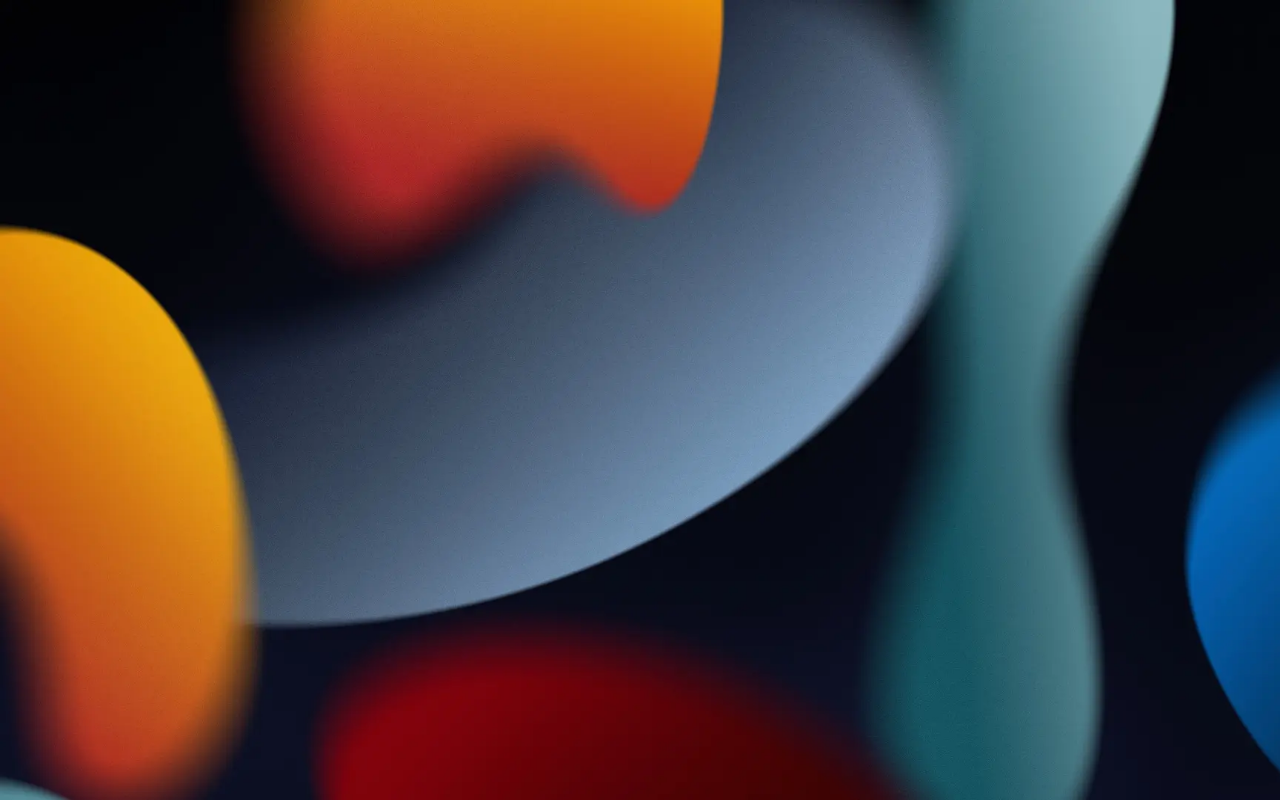
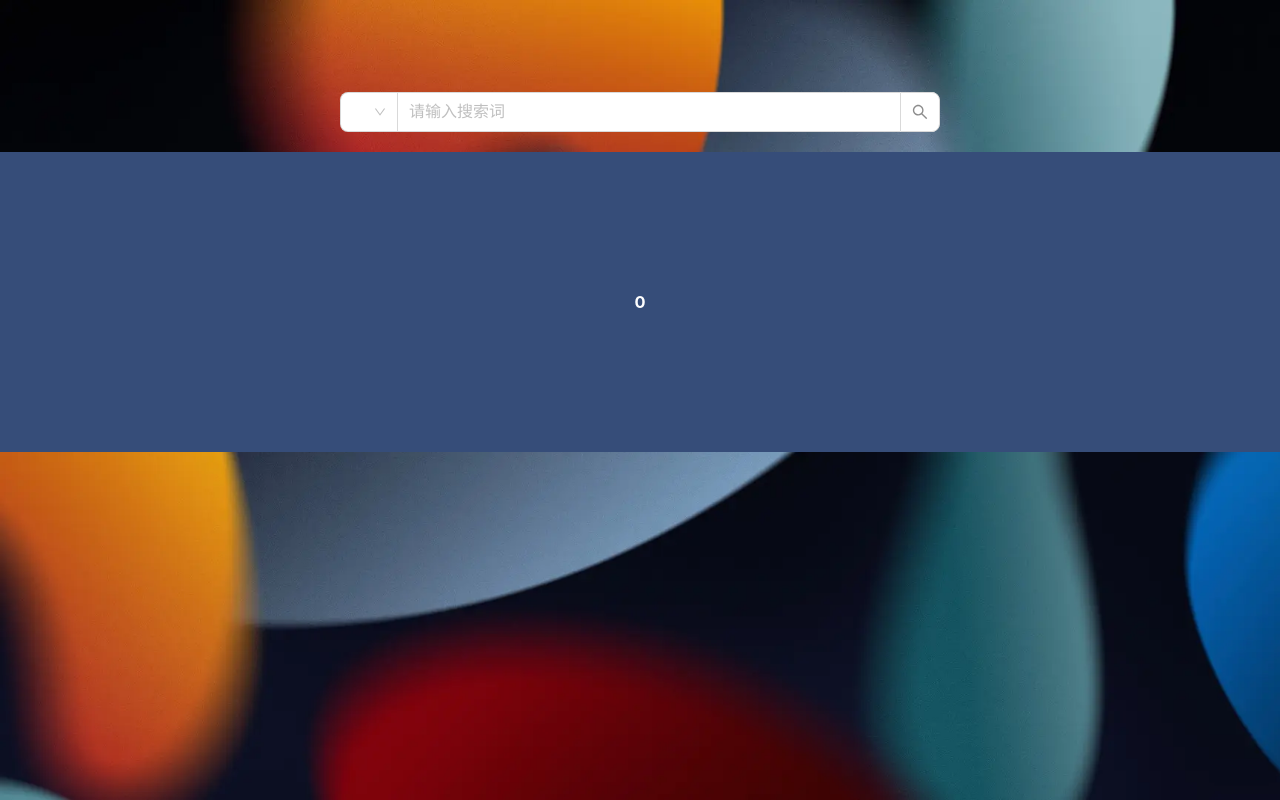
Before and after one commit to shiyanaaa/cTab, a React (Vite) app: page / in a window 1280 px wide. Built offline with nearby package versions, Linux system fonts and the light colour scheme.

Commit message:
制作主要样式

```diff
--- a/index.html
+++ b/index.html
@@ -1,11 +1,11 @@
 <!doctype html>
-<html lang="en">
+<html lang="zh_CN">
   <head>
     <meta charset="UTF-8" />
     <link rel="icon" type="image/svg+xml" href="/vite.svg" />
     <meta name="viewport" content="width=device-width, initial-scale=1.0" />
     <title>cTab 新建标签页</title>
-    <script src="//at.alicdn.com/t/c/font_4623334_rxf9t97kn7s.js"></script>
+    <script src="//at.alicdn.com/t/c/font_4623334_0u0pp89g648.js"></script>
   </head>
   <body>
     <div id="root"></div>
--- a/package.json
+++ b/package.json
@@ -10,6 +10,7 @@
     "preview": "vite preview"
   },
   "dependencies": {
+    "antd": "^5.19.2",
     "react": "^18.3.1",
     "react-dom": "^18.3.1",
     "sass": "^1.77.8"
--- a/src/App.tsx
+++ b/src/App.tsx
@@ -2,13 +2,19 @@
 
 import './App.scss'
 import Header from './components/Header/Header'
+import AppBox from './components/AppBox/AppBox'
+import Search from './components/Search/Search'
 function App() {
 
 
   return (
     <>
-      <Header />
-      <div className="main"></div>
+
+      <div className="main">
+        <Header />
+        <Search />
+        <AppBox />
+      </div>
 
     </>
   )
--- /dev/null
+++ b/src/components/AppBox/AppBox.tsx
@@ -0,0 +1,58 @@
+import './AppBox.scss'
+import { onMousewheel, throttleWheelEvent } from '../../tools/tools'
+import { Carousel } from 'antd';
+import { useRef, useState } from 'react';
+import type {CSSProperties} from 'react'
+import type { CarouselRef } from 'antd/lib/carousel';
+function AppBox() {
+  const [boxList] = useState([0, 1, 2, 3, 4])
+  const carouselRef = useRef<CarouselRef>(null);
+  let index = 0;
+  const doMove = (e: WheelEvent) => {
+    if (carouselRef.current === null) return;
+    if (e.deltaY > 0) {
+      index++;
+      if (index >= boxList.length) index = 0;
+      carouselRef.current.goTo(index)
+    }
+    else {
+      index--;
+      if (index < 0) index = boxList.length - 1;
+      carouselRef.current.goTo(index)
+    }
+  }
+
+
+  const throttle = throttleWheelEvent(doMove, 500)
+  onMousewheel((e) => {
+    throttle(e)
+
+  })
+  const contentStyle: CSSProperties = {
+    margin: 0,
+    height: '300px',
+    color: '#fff',
+    lineHeight: '300px',
+    textAlign: 'center',
+    background: '#364d79',
+  };
+
+  return (
+    <>
+      <Carousel infinite ref={carouselRef} dots={false} dotPosition="left" >
+        {
+          boxList.map(item => {
+            return <div key={item} >
+              <h3 style={contentStyle}>{item}</h3>
+            </div>
+          })
+        }
+
+      </Carousel>
+
+
+    </>
+  )
+}
+
+export default AppBox
--- /dev/null
+++ b/src/components/Header/Header.module.scss
@@ -0,0 +1,30 @@
+  .header{
+    display: flex;
+    justify-content: end;
+    padding: 20px 10px 20px 0;
+    .iconBox {
+
+      top: 20px;
+      right: 50px;
+      color: rgba($color: #fff, $alpha: .8);
+      font-size: 22px;
+      display: flex;
+
+      .iconItem {
+        box-sizing: border-box;
+        width: 32px;
+        height: 32px;
+        padding: 4px;
+        margin: 0 5px;
+        display: flex;
+        align-items: center;
+        justify-content: center;
+        cursor: pointer;
+
+        &:hover {
+          background-color: rgba($color: #000000, $alpha: .1);
+          border-radius: 6px;
+        }
+      }
+    }
+  }
--- a/src/components/Header/Header.scss
+++ /dev/null
@@ -1,25 +0,0 @@
-  .header {
-    position: fixed;
-    top: 20px;
-    right: 50px;
-    color: rgba($color: #fff, $alpha: .8);
-    font-size: 22px;
-    display: flex;
-
-    .icon-item {
-      box-sizing: border-box;
-      width: 32px;
-      height: 32px;
-      padding: 4px;
-      margin: 0 5px;
-      display: flex;
-      align-items: center;
-      justify-content: center;
-      cursor: pointer;
-
-      &:hover {
-        background-color: rgba($color: #000000, $alpha: .1);
-        border-radius: 6px;
-      }
-    }
-  }
--- a/src/components/Header/Header.tsx
+++ b/src/components/Header/Header.tsx
@@ -1,4 +1,4 @@
-import './Header.scss'
+import HeaderStyle from  './Header.module.scss'
 
 function Header() {
 
@@ -7,21 +7,23 @@ function Header() {
     <>
 
 
-      <div className="header">
-        <div className="icon-item">
+      <div className={HeaderStyle.header}>
+        <div className={HeaderStyle.iconBox}>
+          <div className={HeaderStyle.iconItem}>
             <svg className="icon" aria-hidden="true">
               <use xlinkHref="#icon-eye"></use>
             </svg>
           </div>
-        <div className="icon-item">
+          <div className={HeaderStyle.iconItem}>
             <svg className="icon" aria-hidden="true">
               <use xlinkHref="#icon-keybord"></use>
             </svg>
           </div>
-        <div className="icon-item">
+          <div className={HeaderStyle.iconItem}>
             <svg className="icon" aria-hidden="true">
               <use xlinkHref="#icon-menu"></use>
             </svg>
+          </div>
         </div>
       </div>
 
--- /dev/null
+++ b/src/components/Search/Search.module.scss
@@ -0,0 +1,11 @@
+  .search{
+    display: flex;
+    justify-content: center;
+    margin: 20px 0;
+    :global{
+      .ant-input-group-addon{
+        background-color: #fff;
+      }
+
+    }
+  }
--- /dev/null
+++ b/src/components/Search/Search.tsx
@@ -0,0 +1,55 @@
+import SearchStyle from './Search.module.scss'
+import { Input, Select } from 'antd';
+const { Option } = Select;
+
+function Search() {
+  const searchMap={
+    Baidu:"https://www.baidu.com/s?wd=",
+    Google:"https://www.google.com/search?q=",
+    Bing:"https://cn.bing.com/search?q="
+  }
+  const { Search } = Input;
+  let searchType:'Baidu'|'Google'|'Bing' = "Baidu";
+
+  const options = [
+    { label: 'Baidu', value: 'Baidu' },
+    { label: 'Google', value: 'Google' },
+    { label: 'Bing', value: 'Bing' }
+  ];
+
+  const onTypeChange = (value: 'Baidu'|'Google'|'Bing') => {
+    searchType=value;
+  }
+  const onSearch = (value:string) => {
+    window.open(searchMap[searchType]+value)
+  }
+  return (
+    <>
+      <div className={SearchStyle.search}>
+        <Search
+          size="large"
+          placeholder="请输入搜索词"
+          allowClear
+          onSearch={onSearch}
+
+          style={{ maxWidth: 600 }}
+          addonBefore={
+            <Select defaultValue={searchType} onChange={onTypeChange}>
+              {
+                options.map(item => {
+                  return <Option value={item.value} key={item.value}>
+                    <svg className="icon" aria-hidden="true">
+                      <use xlinkHref={`#icon-${item.value}`}></use>
+                    </svg>
+                  </Option>;
+                })
+              }
+            </Select>
+          }
+        />
+      </div>
+    </>
+  )
+}
+
+export default Search
--- /dev/null
+++ b/src/tools/tools.ts
@@ -0,0 +1,17 @@
+
+export const throttleWheelEvent = (func: (e:WheelEvent)=>void , time: number) => {
+  let prevTime = 0;
+  return (params:WheelEvent) => {
+    const nowTime = Date.now();
+    if (nowTime - prevTime >= time) {
+      func(params)
+      prevTime = nowTime
+    }
+  }
+}
+export const onMousewheel = (func: (e: WheelEvent) => void) => {
+  if (document.addEventListener) { //火狐使用DOMMouseScroll绑定
+    document.addEventListener('wheel', func, false);
+  }
+
+}
```
Also changed, not shown: src/components/AppBox/AppBox.scss (added). Lines whose indentation alone changed are shown as unchanged.
